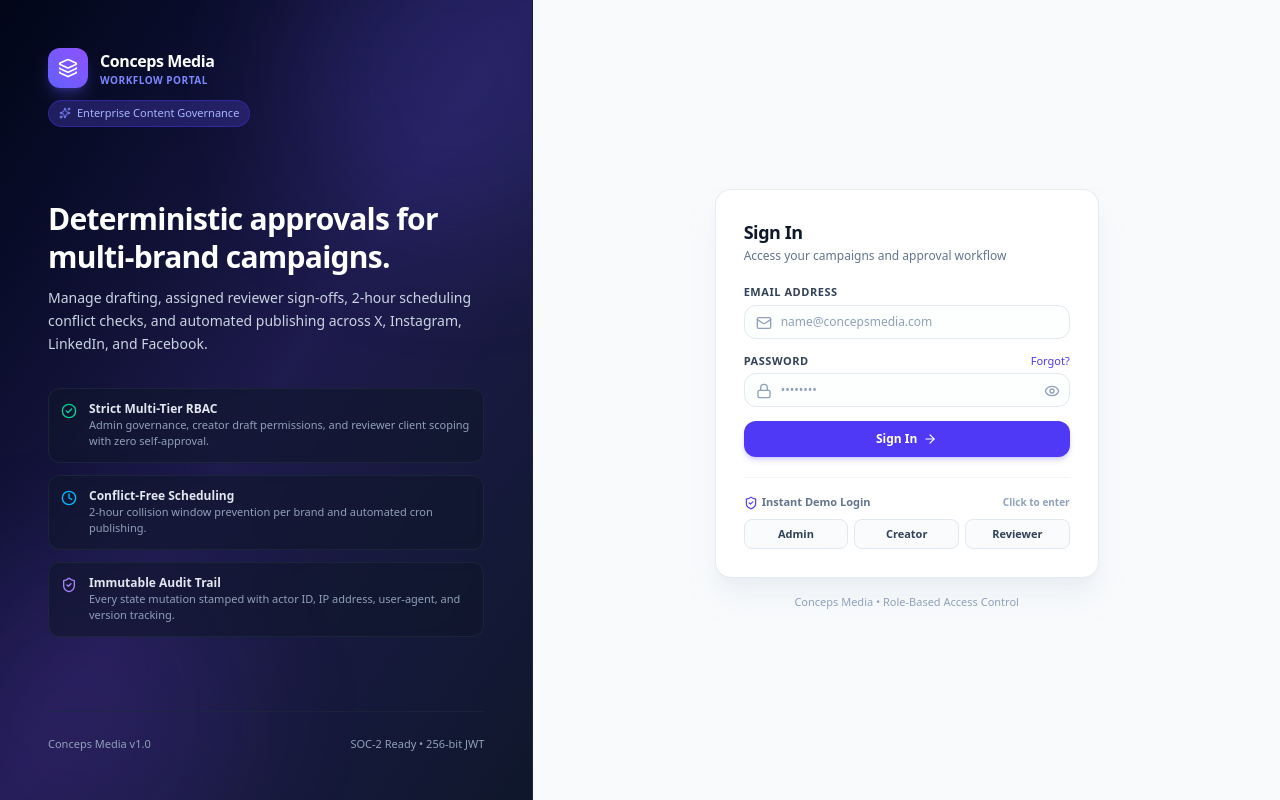
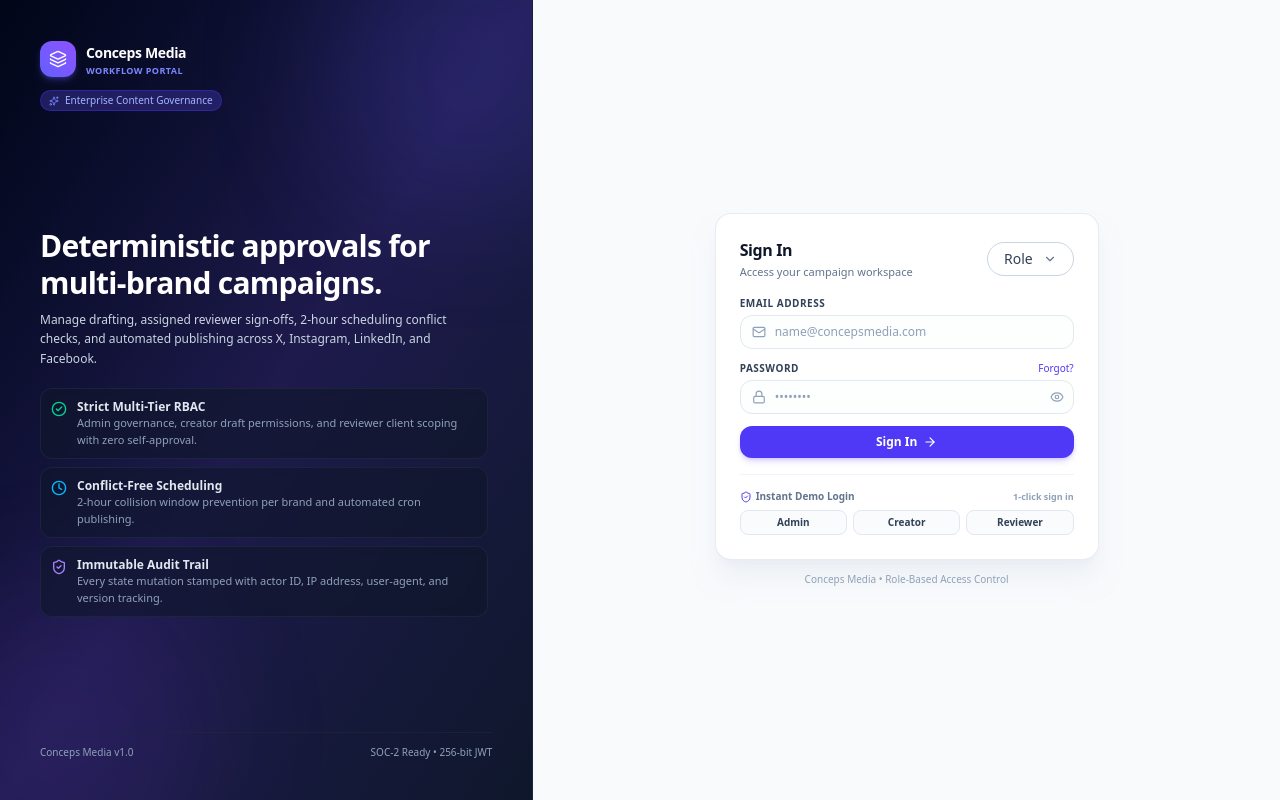
Before and after one commit to srinath-185/socialmedia-content-approval-system, a React (Vite) app in the folder fe/: page /login in a window 1280 px wide. Built offline with nearby package versions, Linux system fonts and the light colour scheme.

Commit message:
fix(ui): eliminate sign-in page scroll and unify enterprise pill filters across dashboard and auth

```diff
--- a/fe/src/pages/LoginPage.tsx
+++ b/fe/src/pages/LoginPage.tsx
@@ -1,6 +1,7 @@
 import React, { useState } from 'react';
 import { useNavigate } from 'react-router-dom';
 import { useAuth } from '../hooks/useAuth';
+import { Dropdown } from '../components/common/Dropdown';
 import {
   Layers,
   Lock,
@@ -15,9 +16,48 @@ import {
 } from 'lucide-react';
 import toast from 'react-hot-toast';
 
+const DEMO_ACCOUNTS = [
+  {
+    value: 'admin',
+    label: 'Admin (Eleanor Vance)',
+    sublabel: 'admin@concepsmedia.com',
+    email: 'admin@concepsmedia.com',
+    pass: 'Admin@123',
+  },
+  {
+    value: 'creator1',
+    label: 'Creator 1 (Marcus Chen)',
+    sublabel: 'creator1@concepsmedia.com',
+    email: 'creator1@concepsmedia.com',
+    pass: 'Creator@123',
+  },
+  {
+    value: 'creator2',
+    label: 'Creator 2 (Priya Sharma)',
+    sublabel: 'creator2@concepsmedia.com',
+    email: 'creator2@concepsmedia.com',
+    pass: 'Creator@123',
+  },
+  {
+    value: 'reviewer1',
+    label: 'Reviewer 1 (Sarah Jenkins)',
+    sublabel: 'reviewer1@concepsmedia.com',
+    email: 'reviewer1@concepsmedia.com',
+    pass: 'Reviewer@123',
+  },
+  {
+    value: 'reviewer2',
+    label: 'Reviewer 2 (David Kim)',
+    sublabel: 'reviewer2@concepsmedia.com',
+    email: 'reviewer2@concepsmedia.com',
+    pass: 'Reviewer@123',
+  },
+];
+
 export const LoginPage: React.FC = () => {
   const [email, setEmail] = useState('');
   const [password, setPassword] = useState('');
+  const [selectedDemo, setSelectedDemo] = useState('');
   const [showPassword, setShowPassword] = useState(false);
   const [isSubmitting, setIsSubmitting] = useState(false);
   const { login } = useAuth();
@@ -44,9 +84,19 @@ export const LoginPage: React.FC = () => {
     }
   };
 
-  const handleQuickLogin = async (demoEmail: string, demoPass: string) => {
+  const handleDemoSelect = (val: string) => {
+    setSelectedDemo(val);
+    const found = DEMO_ACCOUNTS.find((a) => a.value === val);
+    if (found) {
+      setEmail(found.email);
+      setPassword(found.pass);
+    }
+  };
+
+  const handleQuickLogin = async (demoEmail: string, demoPass: string, demoVal: string) => {
     setEmail(demoEmail);
     setPassword(demoPass);
+    setSelectedDemo(demoVal);
     setIsSubmitting(true);
     try {
       await login({ email: demoEmail, password: demoPass });
@@ -62,46 +112,46 @@ export const LoginPage: React.FC = () => {
   };
 
   return (
-    <div className="min-h-screen w-full flex bg-slate-50 antialiased font-sans">
+    <div className="h-screen max-h-screen w-full flex bg-slate-50 antialiased font-sans overflow-hidden">
       {/* Left Column: Enterprise Hero Banner (Desktop) */}
-      <div className="hidden lg:flex lg:w-1/2 xl:w-5/12 bg-gradient-to-br from-slate-950 via-indigo-950 to-slate-900 text-white relative flex-col justify-between p-12 overflow-hidden border-r border-slate-800/80">
-        {/* Subtle Decorative Glows */}
-        <div className="absolute top-0 right-0 -mr-20 -mt-20 w-80 h-80 bg-indigo-500/15 rounded-full blur-3xl pointer-events-none" />
-        <div className="absolute bottom-0 left-0 -ml-20 -mb-20 w-80 h-80 bg-violet-500/10 rounded-full blur-3xl pointer-events-none" />
+      <div className="hidden lg:flex lg:w-1/2 xl:w-5/12 bg-gradient-to-br from-slate-950 via-indigo-950 to-slate-900 text-white relative flex-col justify-between p-8 xl:p-10 overflow-hidden border-r border-slate-800/80 h-full">
+        {/* Subtle Decorative Ambient Glows */}
+        <div className="absolute top-0 right-0 -mr-20 -mt-20 w-72 h-72 bg-indigo-500/15 rounded-full blur-3xl pointer-events-none" />
+        <div className="absolute bottom-0 left-0 -ml-20 -mb-20 w-72 h-72 bg-violet-500/10 rounded-full blur-3xl pointer-events-none" />
 
         {/* Brand Header */}
-        <div className="relative z-10">
-          <div className="flex items-center gap-3 mb-3">
-            <div className="w-10 h-10 rounded-xl bg-gradient-to-tr from-indigo-500 to-violet-500 flex items-center justify-center text-white shadow-lg shadow-indigo-500/30">
-              <Layers className="w-5 h-5" />
+        <div className="relative z-10 shrink-0">
+          <div className="flex items-center gap-2.5 mb-2.5">
+            <div className="w-9 h-9 rounded-xl bg-gradient-to-tr from-indigo-500 to-violet-500 flex items-center justify-center text-white shadow-md shadow-indigo-500/30">
+              <Layers className="w-4.5 h-4.5" />
             </div>
             <div>
-              <span className="text-base font-bold tracking-tight text-white">Conceps Media</span>
-              <span className="block text-[10px] uppercase font-semibold tracking-wider text-indigo-400">
+              <span className="text-sm font-bold tracking-tight text-white">Conceps Media</span>
+              <span className="block text-[9px] uppercase font-semibold tracking-wider text-indigo-400">
                 Workflow Portal
               </span>
             </div>
           </div>
-          <div className="inline-flex items-center gap-1.5 px-2.5 py-1 rounded-full bg-indigo-900/60 border border-indigo-700/50 text-[11px] font-medium text-indigo-300">
-            <Sparkles className="w-3 h-3 text-indigo-400" />
+          <div className="inline-flex items-center gap-1.5 px-2 py-0.5 rounded-full bg-indigo-900/60 border border-indigo-700/50 text-[10px] font-medium text-indigo-300">
+            <Sparkles className="w-2.5 h-2.5 text-indigo-400" />
             <span>Enterprise Content Governance</span>
           </div>
         </div>
 
         {/* Hero Value Proposition */}
-        <div className="relative z-10 my-auto py-8 space-y-6 max-w-md">
-          <div className="space-y-3">
-            <h1 className="text-3xl font-extrabold tracking-tight text-white leading-tight">
+        <div className="relative z-10 my-auto py-2 space-y-4 max-w-md">
+          <div className="space-y-2">
+            <h1 className="text-2xl xl:text-3xl font-extrabold tracking-tight text-white leading-tight">
               Deterministic approvals for multi-brand campaigns.
             </h1>
-            <p className="text-sm text-slate-300 leading-relaxed font-normal">
+            <p className="text-xs text-slate-300 leading-relaxed font-normal">
               Manage drafting, assigned reviewer sign-offs, 2-hour scheduling conflict checks, and automated publishing across X, Instagram, LinkedIn, and Facebook.
             </p>
           </div>
 
           {/* Key Feature Pillars */}
-          <div className="space-y-3 pt-2">
-            <div className="flex items-start gap-3 p-3 rounded-xl bg-slate-900/60 border border-slate-800/80 backdrop-blur-xs">
+          <div className="space-y-2 pt-1">
+            <div className="flex items-start gap-2.5 p-2.5 rounded-xl bg-slate-900/60 border border-slate-800/80 backdrop-blur-xs">
               <CheckCircle2 className="w-4 h-4 text-emerald-400 shrink-0 mt-0.5" />
               <div>
                 <h2 className="text-xs font-semibold text-slate-200">Strict Multi-Tier RBAC</h2>
@@ -111,7 +161,7 @@ export const LoginPage: React.FC = () => {
               </div>
             </div>
 
-            <div className="flex items-start gap-3 p-3 rounded-xl bg-slate-900/60 border border-slate-800/80 backdrop-blur-xs">
+            <div className="flex items-start gap-2.5 p-2.5 rounded-xl bg-slate-900/60 border border-slate-800/80 backdrop-blur-xs">
               <Clock className="w-4 h-4 text-sky-400 shrink-0 mt-0.5" />
               <div>
                 <h2 className="text-xs font-semibold text-slate-200">Conflict-Free Scheduling</h2>
@@ -121,7 +171,7 @@ export const LoginPage: React.FC = () => {
               </div>
             </div>
 
-            <div className="flex items-start gap-3 p-3 rounded-xl bg-slate-900/60 border border-slate-800/80 backdrop-blur-xs">
+            <div className="flex items-start gap-2.5 p-2.5 rounded-xl bg-slate-900/60 border border-slate-800/80 backdrop-blur-xs">
               <ShieldCheck className="w-4 h-4 text-violet-400 shrink-0 mt-0.5" />
               <div>
                 <h2 className="text-xs font-semibold text-slate-200">Immutable Audit Trail</h2>
@@ -134,46 +184,63 @@ export const LoginPage: React.FC = () => {
         </div>
 
         {/* Footer Meta */}
-        <div className="relative z-10 pt-6 border-t border-slate-800/60 flex items-center justify-between text-[11px] text-slate-400">
+        <div className="relative z-10 pt-3 border-t border-slate-800/60 flex items-center justify-between text-[10px] text-slate-400 shrink-0">
           <span>Conceps Media v1.0</span>
           <span>SOC-2 Ready • 256-bit JWT</span>
         </div>
       </div>
 
-      {/* Right Column: Clean, Compact Sign-In Form */}
-      <div className="flex-1 flex flex-col justify-center items-center p-6 sm:p-10 lg:p-12">
-        <div className="w-full max-w-sm">
+      {/* Right Column: Clean, Compact Sign-In Form (Guaranteed Zero Scroll) */}
+      <div className="flex-1 h-full flex flex-col justify-center items-center p-4 sm:p-6 lg:p-8 overflow-y-auto">
+        <div className="w-full max-w-sm my-auto">
           {/* Mobile Brand Header */}
-          <div className="lg:hidden text-center mb-6">
-            <div className="w-12 h-12 rounded-xl bg-gradient-to-tr from-indigo-600 to-violet-600 flex items-center justify-center text-white mx-auto shadow-md mb-2">
-              <Layers className="w-6 h-6" />
+          <div className="lg:hidden text-center mb-4">
+            <div className="w-10 h-10 rounded-xl bg-gradient-to-tr from-indigo-600 to-violet-600 flex items-center justify-center text-white mx-auto shadow-md mb-1.5">
+              <Layers className="w-5 h-5" />
             </div>
-            <h1 className="text-lg font-bold text-slate-900 tracking-tight">Conceps Media</h1>
-            <p className="text-xs text-slate-500">Content Approval System</p>
+            <h1 className="text-base font-bold text-slate-900 tracking-tight">Conceps Media</h1>
+            <p className="text-[11px] text-slate-500">Content Approval System</p>
           </div>
 
           {/* Form Card */}
-          <div className="bg-white rounded-2xl shadow-xl shadow-slate-200/50 border border-slate-200/80 p-6 sm:p-7">
-            <div className="mb-5">
-              <h2 className="text-lg font-bold text-slate-900 tracking-tight">Sign In</h2>
-              <p className="text-xs text-slate-500 mt-0.5">
-                Access your campaigns and approval workflow
-              </p>
+          <div className="bg-white rounded-2xl shadow-xl shadow-slate-200/50 border border-slate-200/80 p-5 sm:p-6">
+            <div className="flex items-center justify-between mb-4">
+              <div>
+                <h2 className="text-base font-bold text-slate-900 tracking-tight">Sign In</h2>
+                <p className="text-[11px] text-slate-500 mt-0.5">
+                  Access your campaign workspace
+                </p>
+              </div>
+              {/* Dropdown matching image.png for Demo Profiles */}
+              <Dropdown
+                label="Role"
+                value={selectedDemo}
+                onChange={handleDemoSelect}
+                options={[
+                  { value: '', label: 'Any' },
+                  ...DEMO_ACCOUNTS.map((a) => ({
+                    value: a.value,
+                    label: a.label,
+                    sublabel: a.sublabel,
+                  })),
+                ]}
+                align="right"
+              />
             </div>
 
-            <form onSubmit={handleSubmit} className="space-y-3.5">
+            <form onSubmit={handleSubmit} className="space-y-3">
               <div>
-                <label className="block text-[11px] font-semibold text-slate-700 uppercase tracking-wider mb-1">
+                <label className="block text-[10px] font-semibold text-slate-700 uppercase tracking-wider mb-1">
                   Email Address
                 </label>
                 <div className="relative">
-                  <Mail className="w-4 h-4 text-slate-400 absolute left-3 top-2.5" />
+                  <Mail className="w-3.5 h-3.5 text-slate-400 absolute left-3 top-2.5" />
                   <input
                     type="email"
                     value={email}
                     onChange={(e) => setEmail(e.target.value)}
                     placeholder="name@concepsmedia.com"
-                    className="w-full pl-9 pr-3 py-2 rounded-xl border border-slate-200 text-xs text-slate-800 placeholder-slate-400 focus:outline-hidden focus:ring-2 focus:ring-indigo-600 focus:border-transparent transition bg-slate-50/30"
+                    className="w-full pl-8.5 pr-3 py-2 rounded-xl border border-slate-200 text-xs text-slate-800 placeholder-slate-400 focus:outline-hidden focus:ring-2 focus:ring-indigo-600 focus:border-transparent transition bg-slate-50/30"
                     required
                   />
                 </div>
@@ -181,21 +248,21 @@ export const LoginPage: React.FC = () => {
 
               <div>
                 <div className="flex items-center justify-between mb-1">
-                  <label className="block text-[11px] font-semibold text-slate-700 uppercase tracking-wider">
+                  <label className="block text-[10px] font-semibold text-slate-700 uppercase tracking-wider">
                     Password
                   </label>
-                  <span className="text-[11px] text-indigo-600 hover:text-indigo-800 font-medium cursor-pointer">
+                  <span className="text-[10px] text-indigo-600 hover:text-indigo-800 font-medium cursor-pointer">
                     Forgot?
                   </span>
                 </div>
                 <div className="relative">
-                  <Lock className="w-4 h-4 text-slate-400 absolute left-3 top-2.5" />
+                  <Lock className="w-3.5 h-3.5 text-slate-400 absolute left-3 top-2.5" />
                   <input
                     type={showPassword ? 'text' : 'password'}
                     value={password}
                     onChange={(e) => setPassword(e.target.value)}
                     placeholder="••••••••"
-                    className="w-full pl-9 pr-9 py-2 rounded-xl border border-slate-200 text-xs text-slate-800 placeholder-slate-400 focus:outline-hidden focus:ring-2 focus:ring-indigo-600 focus:border-transparent transition bg-slate-50/30"
+                    className="w-full pl-8.5 pr-8.5 py-2 rounded-xl border border-slate-200 text-xs text-slate-800 placeholder-slate-400 focus:outline-hidden focus:ring-2 focus:ring-indigo-600 focus:border-transparent transition bg-slate-50/30"
                     required
                   />
                   <button
@@ -203,7 +270,7 @@ export const LoginPage: React.FC = () => {
                     onClick={() => setShowPassword(!showPassword)}
                     className="absolute right-2.5 top-2.5 text-slate-400 hover:text-slate-600 focus:outline-hidden cursor-pointer"
                   >
-                    {showPassword ? <EyeOff className="w-4 h-4" /> : <Eye className="w-4 h-4" />}
+                    {showPassword ? <EyeOff className="w-3.5 h-3.5" /> : <Eye className="w-3.5 h-3.5" />}
                   </button>
                 </div>
               </div>
@@ -211,7 +278,7 @@ export const LoginPage: React.FC = () => {
               <button
                 type="submit"
                 disabled={isSubmitting}
-                className="w-full mt-2 py-2.5 px-4 rounded-xl bg-indigo-600 hover:bg-indigo-700 text-white text-xs font-semibold flex items-center justify-center gap-1.5 shadow-md shadow-indigo-600/20 transition active:scale-[0.99] disabled:opacity-50 cursor-pointer"
+                className="w-full mt-1.5 py-2 px-4 rounded-xl bg-indigo-600 hover:bg-indigo-700 text-white text-xs font-semibold flex items-center justify-center gap-1.5 shadow-md shadow-indigo-600/20 transition active:scale-[0.99] disabled:opacity-50 cursor-pointer"
               >
                 {isSubmitting ? (
                   'Signing in...'
@@ -225,36 +292,42 @@ export const LoginPage: React.FC = () => {
             </form>
 
             {/* Quick Demo Access Pills */}
-            <div className="mt-5 pt-4 border-t border-slate-100">
-              <div className="flex items-center justify-between text-[11px] font-semibold text-slate-500 mb-2">
+            <div className="mt-4 pt-3.5 border-t border-slate-100">
+              <div className="flex items-center justify-between text-[10px] font-semibold text-slate-500 mb-1.5">
                 <span className="flex items-center gap-1">
-                  <ShieldCheck className="w-3.5 h-3.5 text-indigo-600" />
+                  <ShieldCheck className="w-3 h-3 text-indigo-600" />
                   Instant Demo Login
                 </span>
-                <span className="text-[10px] text-slate-400">Click to enter</span>
+                <span className="text-[9px] text-slate-400">1-click sign in</span>
               </div>
               <div className="grid grid-cols-3 gap-1.5">
                 <button
                   type="button"
-                  onClick={() => handleQuickLogin('admin@concepsmedia.com', 'Admin@123')}
+                  onClick={() =>
+                    handleQuickLogin('admin@concepsmedia.com', 'Admin@123', 'admin')
+                  }
                   disabled={isSubmitting}
-                  className="py-1.5 px-2 rounded-lg border border-slate-200 bg-slate-50/80 hover:bg-indigo-50 hover:border-indigo-200 hover:text-indigo-700 text-[11px] font-semibold text-slate-700 transition text-center cursor-pointer disabled:opacity-50"
+                  className="py-1 px-2 rounded-lg border border-slate-200 bg-slate-50/80 hover:bg-indigo-50 hover:border-indigo-200 hover:text-indigo-700 text-[10px] font-semibold text-slate-700 transition text-center cursor-pointer disabled:opacity-50"
                 >
                   Admin
                 </button>
                 <button
                   type="button"
-                  onClick={() => handleQuickLogin('creator1@concepsmedia.com', 'Creator@123')}
+                  onClick={() =>
+                    handleQuickLogin('creator1@concepsmedia.com', 'Creator@123', 'creator1')
+                  }
                   disabled={isSubmitting}
-                  className="py-1.5 px-2 rounded-lg border border-slate-200 bg-slate-50/80 hover:bg-indigo-50 hover:border-indigo-200 hover:text-indigo-700 text-[11px] font-semibold text-slate-700 transition text-center cursor-pointer disabled:opacity-50"
+                  className="py-1 px-2 rounded-lg border border-slate-200 bg-slate-50/80 hover:bg-indigo-50 hover:border-indigo-200 hover:text-indigo-700 text-[10px] font-semibold text-slate-700 transition text-center cursor-pointer disabled:opacity-50"
                 >
                   Creator
                 </button>
                 <button
                   type="button"
-                  onClick={() => handleQuickLogin('reviewer1@concepsmedia.com', 'Reviewer@123')}
+                  onClick={() =>
+                    handleQuickLogin('reviewer1@concepsmedia.com', 'Reviewer@123', 'reviewer1')
+                  }
                   disabled={isSubmitting}
-                  className="py-1.5 px-2 rounded-lg border border-slate-200 bg-slate-50/80 hover:bg-indigo-50 hover:border-indigo-200 hover:text-indigo-700 text-[11px] font-semibold text-slate-700 transition text-center cursor-pointer disabled:opacity-50"
+                  className="py-1 px-2 rounded-lg border border-slate-200 bg-slate-50/80 hover:bg-indigo-50 hover:border-indigo-200 hover:text-indigo-700 text-[10px] font-semibold text-slate-700 transition text-center cursor-pointer disabled:opacity-50"
                 >
                   Reviewer
                 </button>
@@ -262,7 +335,7 @@ export const LoginPage: React.FC = () => {
             </div>
           </div>
 
-          <p className="text-center text-[11px] text-slate-400 mt-4">
+          <p className="text-center text-[10px] text-slate-400 mt-3">
             Conceps Media • Role-Based Access Control
           </p>
         </div>
```
Also changed, not shown: fe/src/pages/DashboardPage.tsx (+40 -21 lines).
